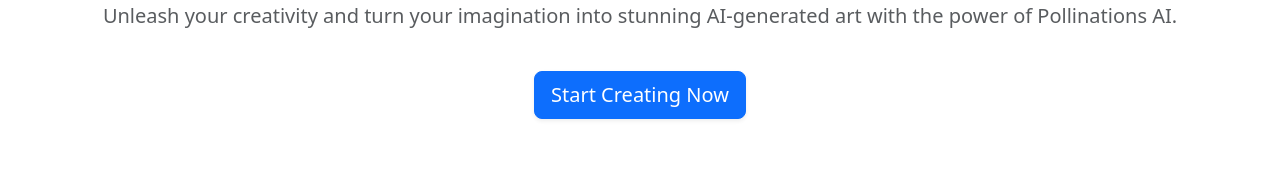
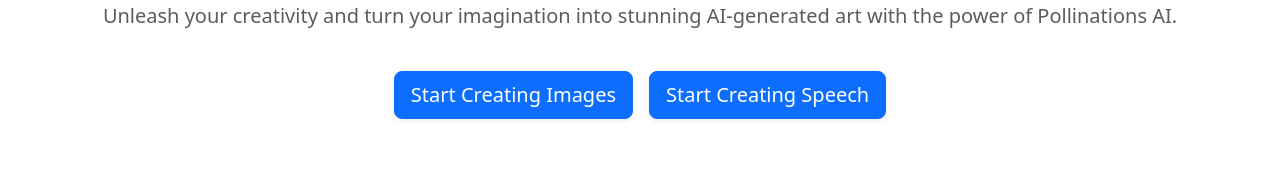
Before and after one commit to PRAJAPATI-NEEL-2005/Craftify, a React (Create React App) app: page / in a window 1280 px wide. Shown: the part 240-409 px from the top of the page. Built offline with nearby package versions, Linux system fonts and the light colour scheme.

Commit message:
info of sppech generation added

```diff
--- a/src/components/Home.js
+++ b/src/components/Home.js
@@ -1,11 +1,21 @@
-import React, { useState } from 'react';
-import { Link } from 'react-router-dom';
-import 'bootstrap/dist/css/bootstrap.min.css';
-import { Spinner, Button } from 'react-bootstrap';
+import React, { useState } from "react";
+import { Link } from "react-router-dom";
+import "bootstrap/dist/css/bootstrap.min.css";
+import { Spinner, Button } from "react-bootstrap";
 
 export default function Home() {
   const [loading, setLoading] = useState(true);
-  const topics = ["art", "nature", "space", "cityscape", "fantasy","animal",  "abstract", "food", "technology"];
+  const topics = [
+    "art",
+    "nature",
+    "space",
+    "cityscape",
+    "fantasy",
+    "animal",
+    "abstract",
+    "food",
+    "technology",
+  ];
 
   // Function to handle image loading state
   const handleImageLoad = () => {
@@ -15,13 +25,21 @@
   return (
     <div className="container text-center mt-5">
       <div className="py-5">
-        <h1 className="display-4 fw-bold text-primary">Welcome to Craftify ✨</h1>
+        <h1 className="display-4 fw-bold text-primary">
+          Welcome to Craftify ✨
+        </h1>
         <p className="lead text-muted mt-3">
-          Unleash your creativity and turn your imagination into stunning AI-generated art with the power of Pollinations AI.
+          Unleash your creativity and turn your imagination into stunning
+          AI-generated art with the power of Pollinations AI.
         </p>
         <Link to="/generate">
+          <Button variant="primary" size="lg" className="mt-4 shadow-sm me-3">
+            Start Creating Images
+          </Button>
+        </Link>
+        <Link to="/generateaudio">
           <Button variant="primary" size="lg" className="mt-4 shadow-sm">
-            Start Creating Now
+            Start Creating Speech
           </Button>
         </Link>
       </div>
@@ -35,14 +53,17 @@
             <div className="card h-100 shadow-sm border-0">
               <div className="card-body p-0">
                 {loading && (
-                  <div className="d-flex justify-content-center align-items-center bg-light" style={{ height: '200px' }}>
+                  <div
+                    className="d-flex justify-content-center align-items-center bg-light"
+                    style={{ height: "200px" }}
+                  >
                     <Spinner animation="border" variant="primary" />
                   </div>
                 )}
                 <img
                   src={`https://image.pollinations.ai/prompt/${topic}`}
                   alt={topic}
-                  className={`img-fluid rounded-top ${loading ? 'd-none' : ''}`}
+                  className={`img-fluid rounded-top ${loading ? "d-none" : ""}`}
                   onLoad={handleImageLoad}
                 />
               </div>
```
